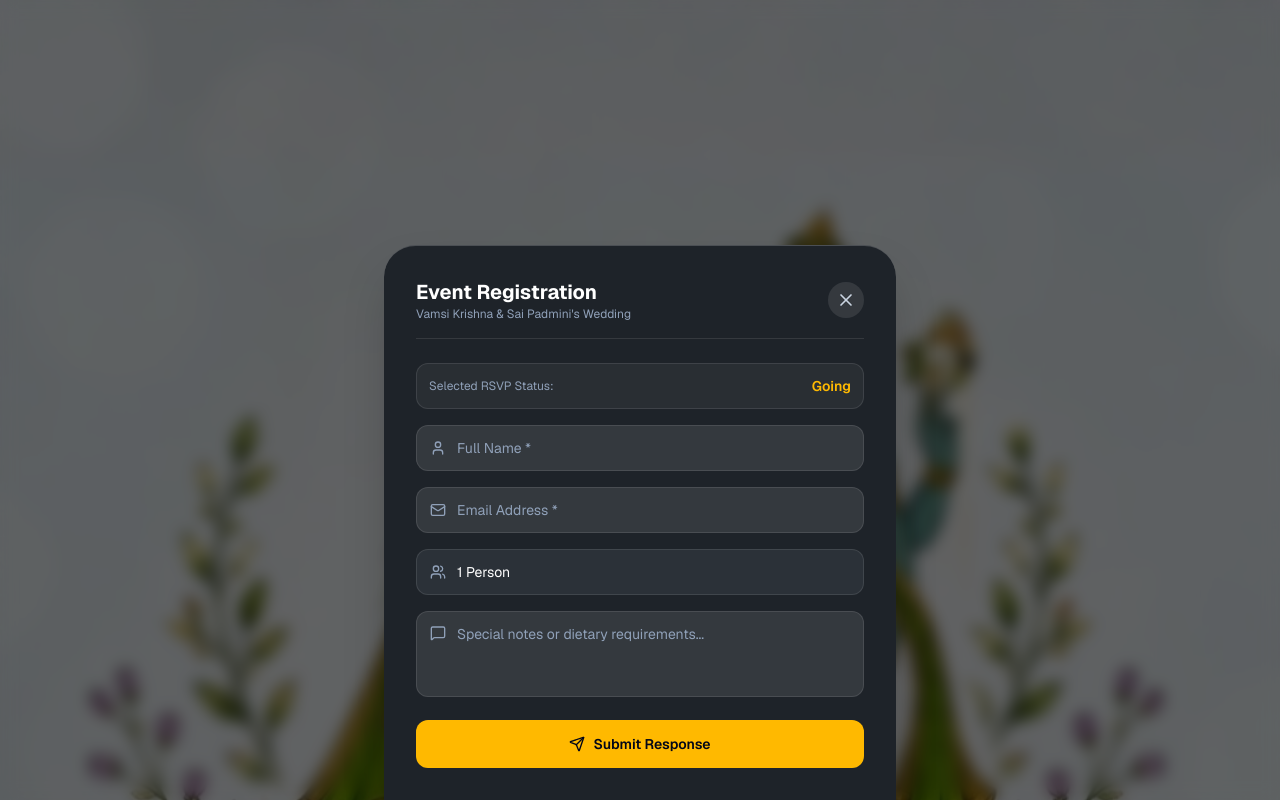
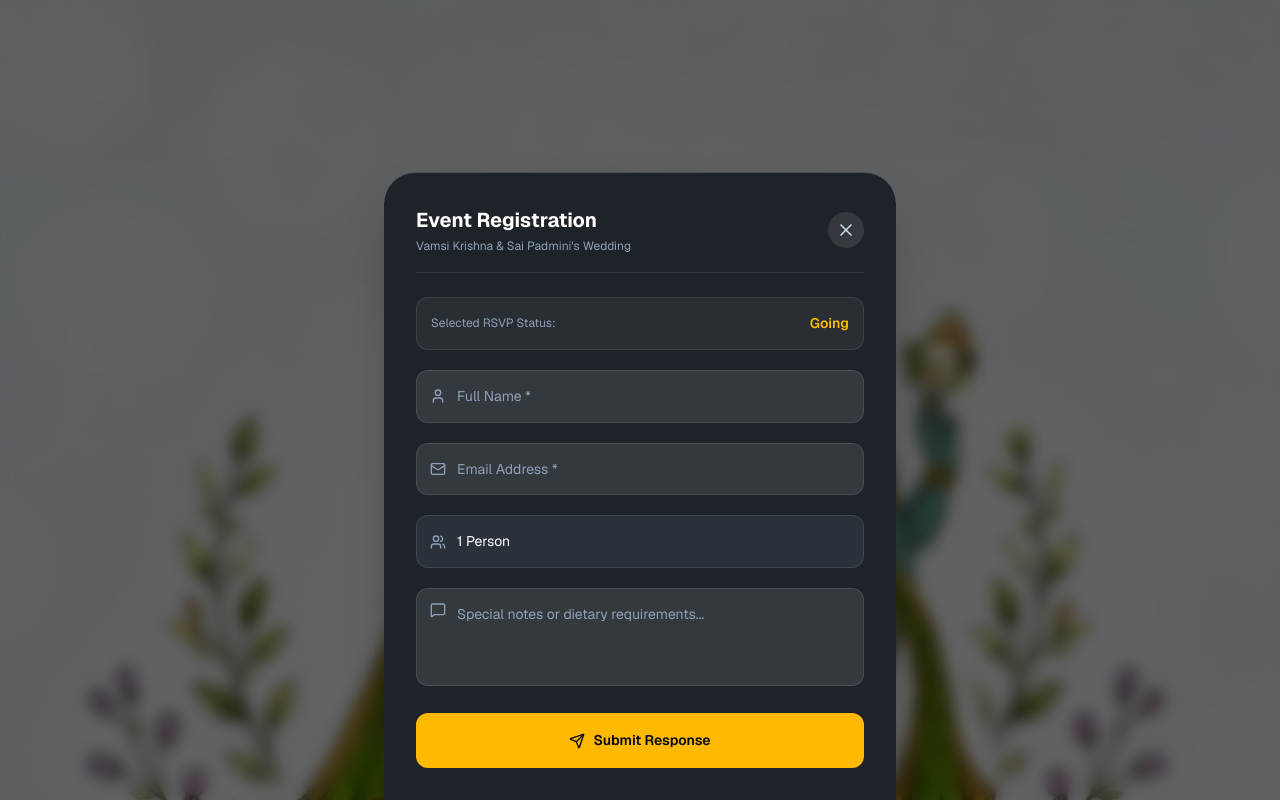
Before and after one commit to Deva2918/saipadmini-vamsi-wedding, a Next.js app: page / in a window 1280 px wide. Both pictures are taken after a click on the button "Going". Built offline with nearby package versions, Linux system fonts and the light colour scheme.

Commit message:
Update page.js

```diff
--- a/app/page.js
+++ b/app/page.js
@@ -68,30 +68,33 @@ export default function WeddingInvite() {
         style={{ backgroundImage: "url('/bg.png')" }}
       />
 
-      {/* 2. Text & Controls Anchored in the Lower Half */}
-      <div className="relative z-10 w-full max-w-md mx-auto px-6 pb-8 sm:pb-12 flex flex-col items-center text-center space-y-3 bg-gradient-to-t from-[#e5eff7] via-[#e5eff7]/95 via-70% to-transparent pt-12">
+      {/* 2. Text & Controls - Expanded Spacing & Line Height */}
+      <div
+        className="relative z-10 w-full max-w-md mx-auto px-6 flex flex-col items-center text-center space-y-5 bg-transparent"
+        style={{ transform: 'translateY(-100px)' }}
+      >
 
-        {/* Event Details */}
-        <div className="space-y-0.5">
-          <p className="text-xs uppercase tracking-[0.2em] font-bold text-amber-800">
+        {/* Event Details with relaxed line height */}
+        <div className="space-y-2">
+          <p className="text-xs uppercase tracking-[0.25em] font-bold text-amber-800 leading-relaxed">
             You&apos;re Invited
           </p>
-          <h1 className="text-2xl sm:text-3xl font-extrabold tracking-tight text-slate-900 leading-snug">
+          <h1 className="text-2xl sm:text-3xl font-extrabold tracking-wide text-slate-900 leading-normal">
             Vamsi Krishna &amp; Sai Padmini
           </h1>
-          <p className="text-xs font-semibold text-slate-700 pt-0.5">
+          <p className="text-xs font-semibold text-slate-700 leading-relaxed pt-1">
             Sat, August 29 at 9:45 PM
           </p>
-          <p className="text-[11px] font-medium text-slate-500">
+          <p className="text-[11px] font-medium text-slate-500 leading-relaxed">
             Aubrey, Texas
           </p>
         </div>
 
-        {/* Segmented RSVP Pill Bar */}
-        <div className="w-full bg-[#3d454e] backdrop-blur-md rounded-full p-1.5 border border-white/20 flex items-center justify-between shadow-xl mt-1">
+        {/* Segmented RSVP Pill Bar with increased padding */}
+        <div className="w-full bg-[#3d454e] backdrop-blur-md rounded-full p-2 border border-white/20 flex items-center justify-between shadow-xl">
           <button
             onClick={() => handleStatusSelect('Going')}
-            className={`flex-1 py-2.5 rounded-full text-xs font-semibold flex items-center justify-center gap-1.5 transition-all ${
+            className={`flex-1 py-3 rounded-full text-xs sm:text-sm font-semibold flex items-center justify-center gap-2 transition-all leading-relaxed ${
               status === 'Going' && isDrawerOpen
                 ? 'bg-white text-slate-900 shadow-md font-bold'
                 : 'text-slate-100 hover:text-white'
@@ -101,11 +104,11 @@ export default function WeddingInvite() {
             <span>Going</span>
           </button>
 
-          <div className="w-[1px] h-5 bg-white/20" />
+          <div className="w-[1px] h-6 bg-white/20" />
 
           <button
             onClick={() => handleStatusSelect('Not Going')}
-            className={`flex-1 py-2.5 rounded-full text-xs font-semibold flex items-center justify-center gap-1.5 transition-all ${
+            className={`flex-1 py-3 rounded-full text-xs sm:text-sm font-semibold flex items-center justify-center gap-2 transition-all leading-relaxed ${
               status === 'Not Going' && isDrawerOpen
                 ? 'bg-white text-slate-900 shadow-md font-bold'
                 : 'text-slate-100 hover:text-white'
@@ -115,11 +118,11 @@ export default function WeddingInvite() {
             <span>Not Going</span>
           </button>
 
-          <div className="w-[1px] h-5 bg-white/20" />
+          <div className="w-[1px] h-6 bg-white/20" />
 
           <button
             onClick={() => handleStatusSelect('Maybe')}
-            className={`flex-1 py-2.5 rounded-full text-xs font-semibold flex items-center justify-center gap-1.5 transition-all ${
+            className={`flex-1 py-3 rounded-full text-xs sm:text-sm font-semibold flex items-center justify-center gap-2 transition-all leading-relaxed ${
               status === 'Maybe' && isDrawerOpen
                 ? 'bg-white text-slate-900 shadow-md font-bold'
                 : 'text-slate-100 hover:text-white'
@@ -130,10 +133,10 @@ export default function WeddingInvite() {
           </button>
         </div>
 
-        {/* Action Button */}
+        {/* Action Button with increased padding */}
         <button
           onClick={() => setIsDrawerOpen(true)}
-          className="w-full py-3 bg-[#4c545e] hover:bg-[#5b646d] text-white font-medium text-xs rounded-2xl transition-all shadow-md"
+          className="w-full py-3.5 bg-[#4c545e] hover:bg-[#5b646d] text-white font-medium text-xs sm:text-sm rounded-2xl transition-all shadow-md leading-relaxed"
         >
           View Event Details &amp; RSVP
         </button>
@@ -161,8 +164,8 @@ export default function WeddingInvite() {
             >
               <div className="flex items-center justify-between pb-4 border-b border-white/10">
                 <div>
-                  <h2 className="text-xl font-bold">Event Registration</h2>
-                  <p className="text-xs text-slate-400">Vamsi Krishna &amp; Sai Padmini&apos;s Wedding</p>
+                  <h2 className="text-xl font-bold leading-normal">Event Registration</h2>
+                  <p className="text-xs text-slate-400 leading-relaxed mt-0.5">Vamsi Krishna &amp; Sai Padmini&apos;s Wedding</p>
                 </div>
                 <button
                   onClick={() => setIsDrawerOpen(false)}
@@ -177,22 +180,22 @@ export default function WeddingInvite() {
                   <div className="w-16 h-16 bg-emerald-500/20 text-emerald-400 rounded-full flex items-center justify-center mx-auto">
                     <CheckCircle2 className="w-8 h-8" />
                   </div>
-                  <h3 className="text-xl font-semibold">Response Recorded</h3>
-                  <p className="text-sm text-slate-300 max-w-xs mx-auto">
+                  <h3 className="text-xl font-semibold leading-normal">Response Recorded</h3>
+                  <p className="text-sm text-slate-300 max-w-xs mx-auto leading-relaxed">
                     Thank you! Your RSVP response has been saved.
                   </p>
                   <button
                     onClick={() => setSubmitted(false)}
-                    className="mt-2 text-xs text-amber-400 underline"
+                    className="mt-2 text-xs text-amber-400 underline leading-relaxed"
                   >
                     Update Response
                   </button>
                 </div>
               ) : (
-                <form onSubmit={handleSubmit} className="mt-6 space-y-4">
-                  <div className="p-3 bg-white/5 rounded-xl border border-white/10 flex items-center justify-between">
-                    <span className="text-xs text-slate-400">Selected RSVP Status:</span>
-                    <span className="text-sm font-semibold text-amber-400">{status}</span>
+                <form onSubmit={handleSubmit} className="mt-6 space-y-5">
+                  <div className="p-3.5 bg-white/5 rounded-xl border border-white/10 flex items-center justify-between">
+                    <span className="text-xs text-slate-400 leading-relaxed">Selected RSVP Status:</span>
+                    <span className="text-sm font-semibold text-amber-400 leading-relaxed">{status}</span>
                   </div>
                   <input type="hidden" name="entry.123456789_status" value={status} />
 
@@ -203,7 +206,7 @@ export default function WeddingInvite() {
                       name="entry.123456789_name"
                       required
                       placeholder="Full Name *"
-                      className="w-full pl-10 pr-4 py-3 bg-white/10 border border-white/10 rounded-xl text-sm focus:outline-none focus:border-amber-400 text-white placeholder:text-slate-400"
+                      className="w-full pl-10 pr-4 py-3.5 bg-white/10 border border-white/10 rounded-xl text-sm focus:outline-none focus:border-amber-400 text-white placeholder:text-slate-400 leading-relaxed"
                     />
                   </div>
 
@@ -214,7 +217,7 @@ export default function WeddingInvite() {
                       name="entry.123456789_email"
                       required
                       placeholder="Email Address *"
-                      className="w-full pl-10 pr-4 py-3 bg-white/10 border border-white/10 rounded-xl text-sm focus:outline-none focus:border-amber-400 text-white placeholder:text-slate-400"
+                      className="w-full pl-10 pr-4 py-3.5 bg-white/10 border border-white/10 rounded-xl text-sm focus:outline-none focus:border-amber-400 text-white placeholder:text-slate-400 leading-relaxed"
                     />
                   </div>
 
@@ -223,7 +226,7 @@ export default function WeddingInvite() {
                       <Users className="w-4 h-4 absolute left-3.5 top-1/2 -translate-y-1/2 text-slate-400 pointer-events-none" />
                       <select
                         name="entry.123456789_guests"
-                        className="w-full pl-10 pr-4 py-3 bg-[#2b3138] border border-white/10 rounded-xl text-sm focus:outline-none focus:border-amber-400 text-white appearance-none"
+                        className="w-full pl-10 pr-4 py-3.5 bg-[#2b3138] border border-white/10 rounded-xl text-sm focus:outline-none focus:border-amber-400 text-white appearance-none leading-relaxed"
                       >
                         <option value="1">1 Person</option>
                         <option value="2">2 People</option>
@@ -245,14 +248,14 @@ export default function WeddingInvite() {
                       name="entry.123456789_notes"
                       rows={3}
                       placeholder="Special notes or dietary requirements..."
-                      className="w-full pl-10 pr-4 py-3 bg-white/10 border border-white/10 rounded-xl text-sm focus:outline-none focus:border-amber-400 text-white placeholder:text-slate-400 resize-none"
+                      className="w-full pl-10 pr-4 py-3.5 bg-white/10 border border-white/10 rounded-xl text-sm focus:outline-none focus:border-amber-400 text-white placeholder:text-slate-400 resize-none leading-relaxed"
                     ></textarea>
                   </div>
 
                   <button
                     type="submit"
                     disabled={isSubmitting}
-                    className="w-full py-3.5 bg-amber-400 hover:bg-amber-500 text-slate-950 font-semibold text-sm rounded-xl transition-all flex items-center justify-center gap-2 disabled:opacity-70 mt-4"
+                    className="w-full py-4 bg-amber-400 hover:bg-amber-500 text-slate-950 font-semibold text-sm rounded-xl transition-all flex items-center justify-center gap-2 disabled:opacity-70 mt-4 leading-relaxed"
                   >
                     {isSubmitting ? (
                       <>
```
